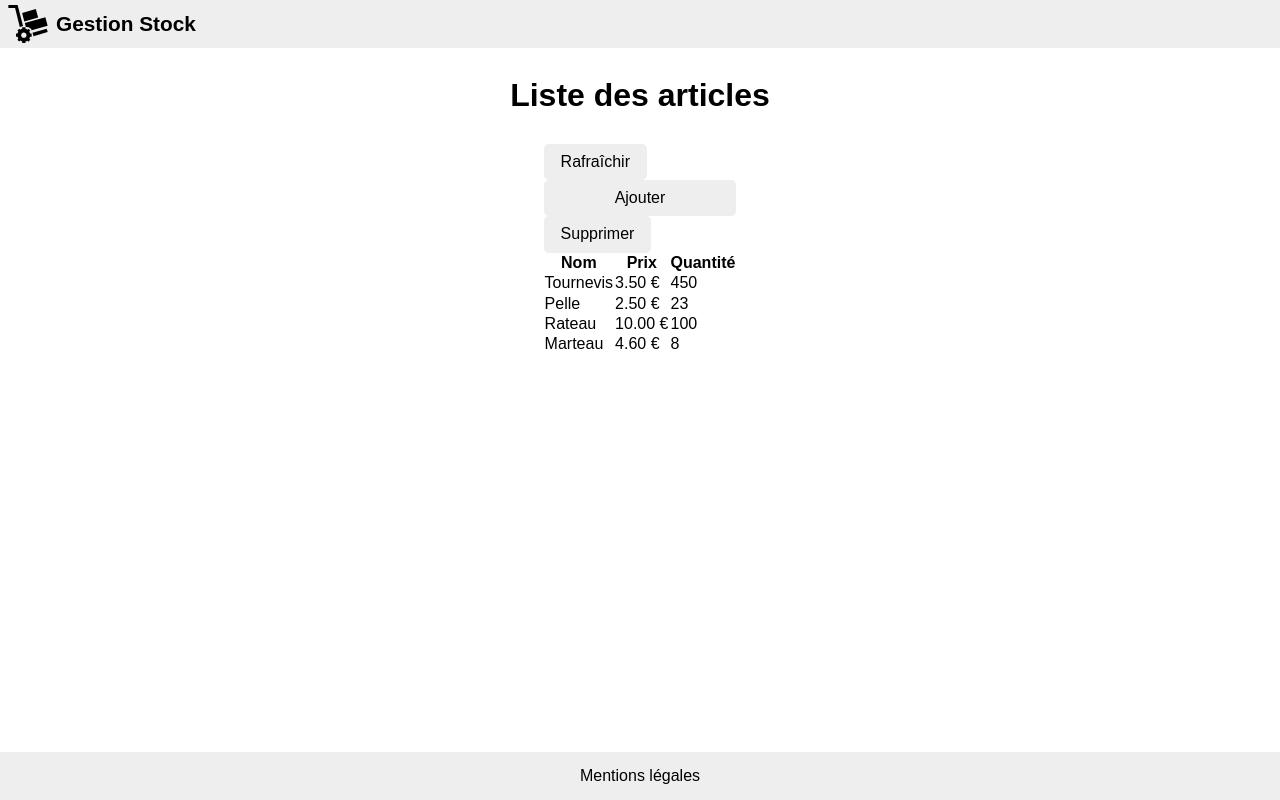
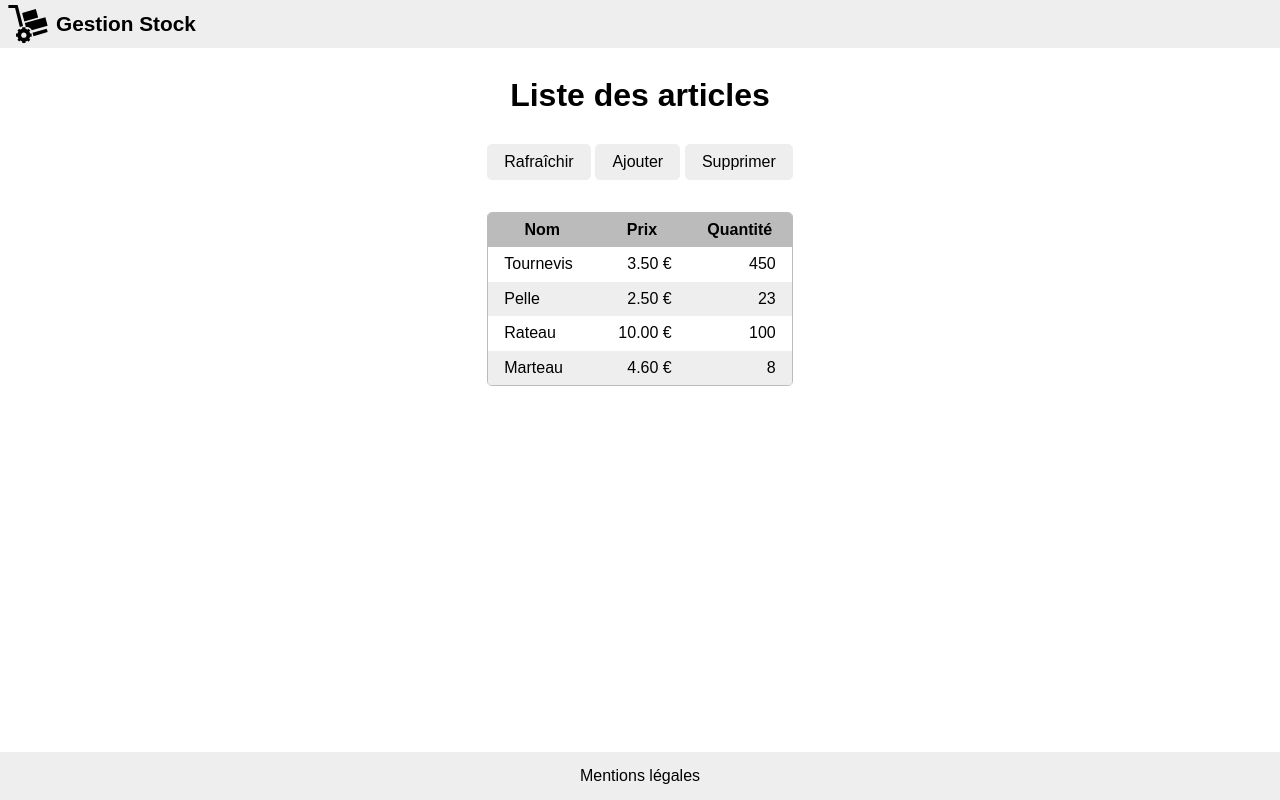
Before and after one commit to jlg-formation/vjs-mai-2023, a Vue app in the folder front/: page /stock in a window 1280 px wide. Built offline with nearby package versions, Linux system fonts and the light colour scheme.

Commit message:
dev: added css for listview

```diff
--- a/front/src/stock/views/ListView.vue
+++ b/front/src/stock/views/ListView.vue
@@ -44,4 +44,53 @@
   </main>
 </template>
 
-<style scoped lang="scss"></style>
+<style scoped lang="scss">
+div.content {
+  display: flex;
+  flex-flow: column;
+  gap: 2em;
+
+  nav {
+    display: flex;
+    gap: 0.3em;
+  }
+
+  table {
+    border: 0.1em solid var(--bbb);
+
+    border-radius: 0.3em;
+    border-collapse: separate;
+    border-spacing: 0;
+    overflow: hidden;
+
+    td,
+    th {
+      padding: 0.5em 1em;
+    }
+
+    thead {
+      background-color: var(--bbb);
+    }
+
+    tbody {
+      cursor: pointer;
+      tr:nth-child(even) {
+        background-color: var(--eee);
+      }
+
+      tr:hover {
+        background-color: var(--ddd);
+      }
+
+      tr.selected {
+        background-color: var(--ccc);
+      }
+
+      td.price,
+      td.qty {
+        text-align: right;
+      }
+    }
+  }
+}
+</style>
```
